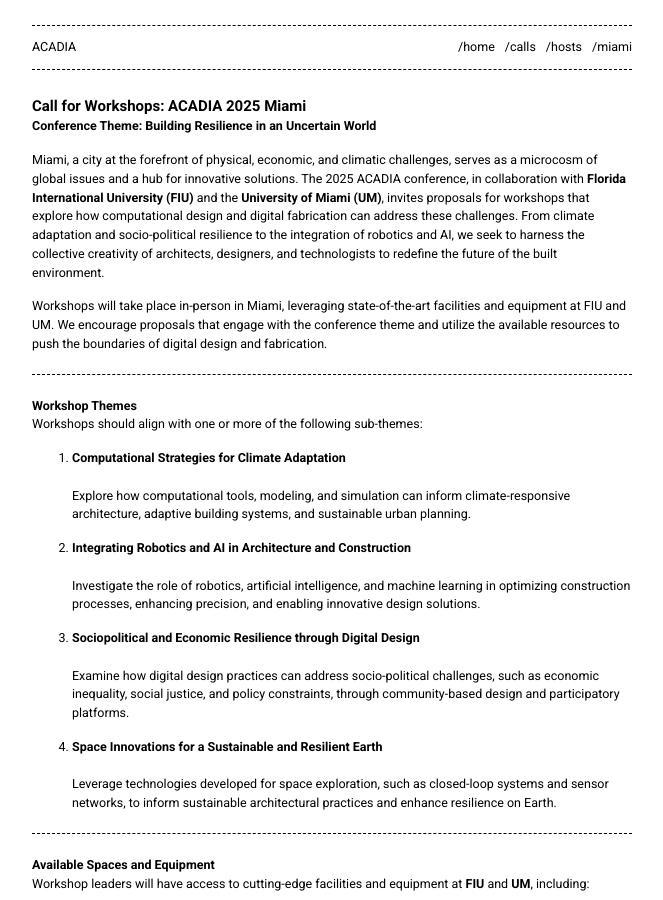
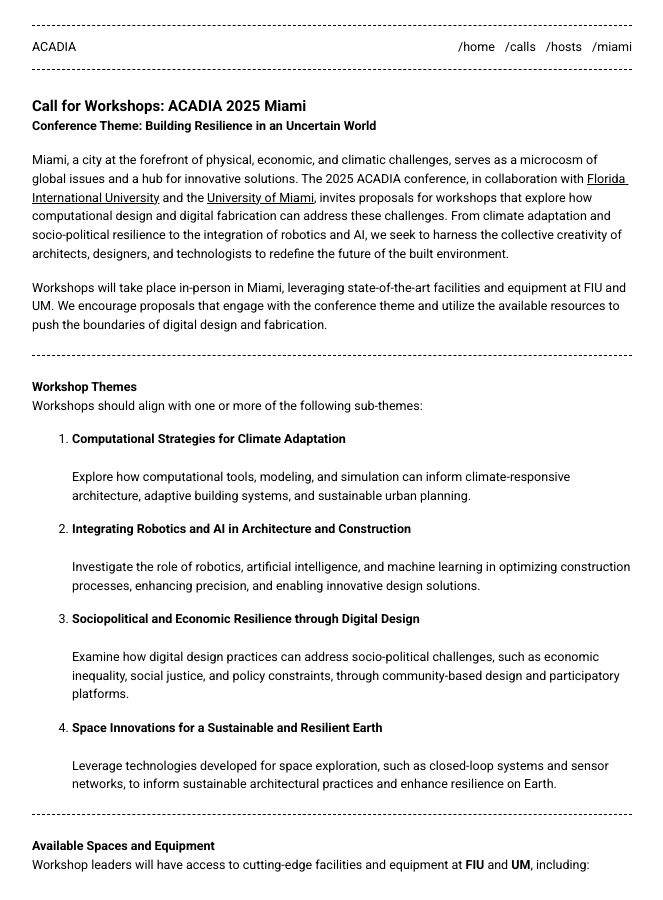
Before and after one commit to acadia2025/website, a Jekyll site: the page built from workshops.md, in a window 1280 px wide and 900 px high. Shown: the whole window, without its empty margins (308-971 px from the left). Built offline with Jekyll 4.4.1, drawn with Linux system fonts in a browser that asks for light colours.

Commit message:
links to host

```diff
--- a/hosts.md
+++ b/hosts.md
@@ -6,7 +6,7 @@
 ---------------
 #### HOSTS
 
-ACADIA 2025 will be jointly hosted by Florida International University (FIU) and the University of Miami (UM) Schools of Architecture in Miami, Florida. Located in one of America's most dynamic cities, both institutions are at the forefront of architectural innovation and technology. FIU's Robotics and Digital Fabrication Lab and UM's Miller Fabrication Lab, alongside their COBOD 3D Printing Hub, offer state-of-the-art facilities equipped with industrial robotic arms, large-format 3D printers, and advanced spatial computing technologies. Miami's unique position as both a growing technology hub and a city facing climate resilience challenges makes it an ideal location for exploring the conference theme "Computing for Resilience: Expanding Community Knowledge & Impact
+ACADIA 2025 will be jointly hosted by [Florida International University](/fiu) and the [University of Miami](/um) (UM) Schools of Architecture in Miami, Florida. Located in one of America's most dynamic cities, both institutions are at the forefront of architectural innovation and technology. FIU's Robotics and Digital Fabrication Lab and UM's Miller Fabrication Lab, alongside their COBOD 3D Printing Hub, offer state-of-the-art facilities equipped with industrial robotic arms, large-format 3D printers, and advanced spatial computing technologies. Miami's unique position as both a growing technology hub and a city facing climate resilience challenges makes it an ideal location for exploring the conference theme "Computing for Resilience: Expanding Community Knowledge & Impact
 
 {% include post-gallery.html category="host" gallery_item_width="44%" %}
 ---------------
--- a/workshops.md
+++ b/workshops.md
@@ -7,7 +7,7 @@
 # Call for Workshops: ACADIA 2025 Miami
 **Conference Theme: Building Resilience in an Uncertain World**
 
-Miami, a city at the forefront of physical, economic, and climatic challenges, serves as a microcosm of global issues and a hub for innovative solutions. The 2025 ACADIA conference, in collaboration with **Florida International University (FIU)** and the **University of Miami (UM)**, invites proposals for workshops that explore how computational design and digital fabrication can address these challenges. From climate adaptation and socio-political resilience to the integration of robotics and AI, we seek to harness the collective creativity of architects, designers, and technologists to redefine the future of the built environment.
+Miami, a city at the forefront of physical, economic, and climatic challenges, serves as a microcosm of global issues and a hub for innovative solutions. The 2025 ACADIA conference, in collaboration with [Florida International University](/fiu) and the [University of Miami](/um), invites proposals for workshops that explore how computational design and digital fabrication can address these challenges. From climate adaptation and socio-political resilience to the integration of robotics and AI, we seek to harness the collective creativity of architects, designers, and technologists to redefine the future of the built environment.
 
 Workshops will take place in-person in Miami, leveraging state-of-the-art facilities and equipment at FIU and UM. We encourage proposals that engage with the conference theme and utilize the available resources to push the boundaries of digital design and fabrication.
 
```
Also changed, not shown: index.md (+1 -1 lines).
